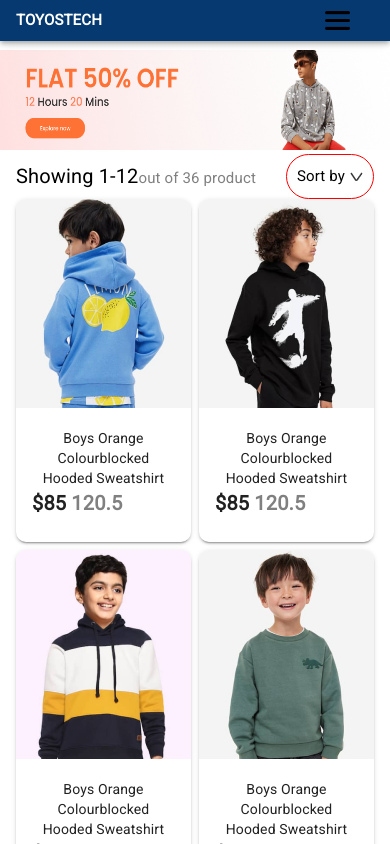
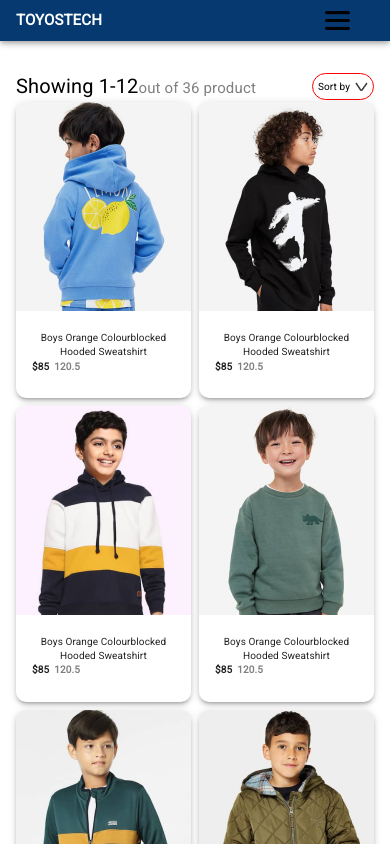
Before and after one commit to Toyostech/E-Shopping, a React (Create React App) app: page /kids in a window 390 px wide. Shown: the top 844 px of the page. Built offline with nearby package versions, Linux system fonts and the light colour scheme.

Commit message:
image centering

```diff
--- a/src/component/Pages/ShopCategory.jsx
+++ b/src/component/Pages/ShopCategory.jsx
@@ -12,7 +12,7 @@ const ShopCategory = (props) => {
     }}>
       <img src={props.banner} alt="" style={{
         width: isMobile? "400px": "auto",
-        height: isMobile? "100px": "auto"
+        height: isMobile? "00px": "auto"
 
 
       }}  />
@@ -22,7 +22,7 @@ const ShopCategory = (props) => {
           justifyContent: "space-between",
           alignItems: "center"
         }}>
-          <Typography variant='h6' fontWeight={500}>
+          <Typography variant='h6' fontWeight={{xs:400, md: 500}}>
             Showing 1-12
             <span style={{
               fontSize: "15px",
@@ -35,12 +35,12 @@ const ShopCategory = (props) => {
             display: "flex",
             flexDirection: "row",
             alignItems: "center",
-            padding: 10,
+            padding:isMobile? 5 :10,
             border: "1px solid red",
             gap: 5,
             borderRadius: 25
           }}>
-            <Typography fontSize={15}>Sort by</Typography>
+            <Typography fontSize={{xs:10, md:15}}>Sort by</Typography>
             <img src={dropdown_icon} alt="" />
           </div>
         </div>
--- a/src/component/item/Items.jsx
+++ b/src/component/item/Items.jsx
@@ -12,8 +12,8 @@ const Items = (props) => {
 
 
                 <Box>
-                    <Card elevation={2} sx={{
-                        gap: "0.6rem",
+                    <Card elevation={3} spacing={5} sx={{
+                        gap: "1rem",
 
                         borderRadius: 5,
 
@@ -48,9 +48,9 @@ const Items = (props) => {
                             </CardMedia>
                             <CardContent>
                                 <div style={{
-                                    textWrap: "wrap"
+
                                 }}>
-                                    <Typography variant='body2'  fontWeight={500}>
+                                    <Typography variant='body2' fontSize={{xs:10 , md:15}}  fontWeight={200}>
                                         {props.name}
                                     </Typography>
                                 </div>
@@ -62,8 +62,8 @@ const Items = (props) => {
                                     gap: 5,
                                     fontfamily: "Roboto, sans-serif"
                                 }}>
-                                    <Typography fontStyle={"bold"} fontSize={20} fontWeight={600}>${props.new_price}</Typography>
-                                    <Typography fontStyle={"bold"} color='gray' fontSize={20} fontWeight={600}>   {props.old_price}</Typography>
+                                    <Typography variant='body2' fontStyle={"bold"} fontSize={{xs:10 , md:15}}   fontWeight={600}>${props.new_price}</Typography>
+                                    <Typography variant='body2' fontStyle={"bold"} color='gray' fontSize={{xs:10 , md:15}} fontWeight={600}>   {props.old_price}</Typography>
 
                                 </div>
 
```
